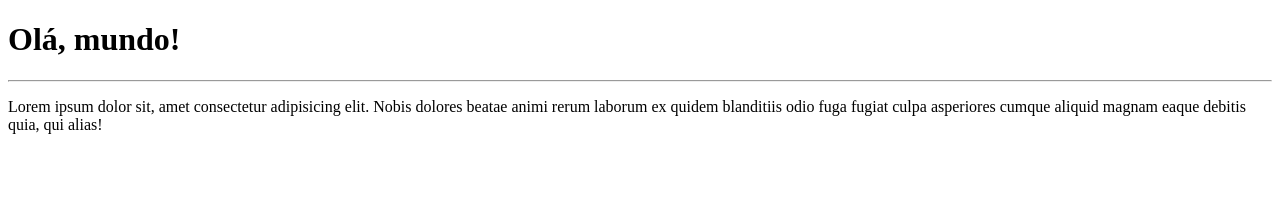
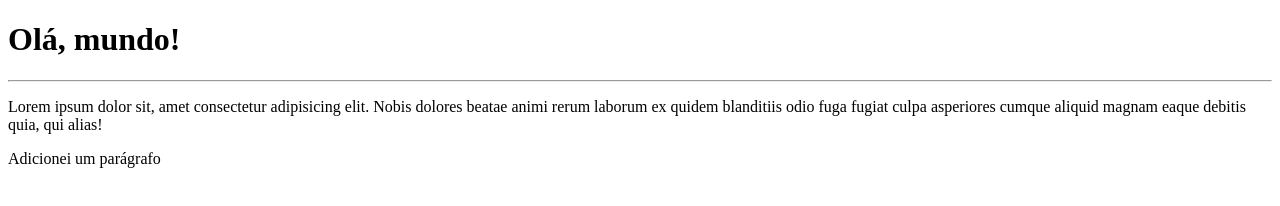
Before and after one commit to LuizFernandoRdsLinx3/Ola-Mundo, a plain HTML site: page site-exemplo/index.html in a window 1280 px wide. Drawn offline with Linux system fonts and the light colour scheme.

Commit message:
adicionei um paragrafo

```diff
--- a/site-exemplo/index.html
+++ b/site-exemplo/index.html
@@ -9,5 +9,7 @@
     <h1>Olá, mundo!</h1>
     <hr>
     <p>Lorem ipsum dolor sit, amet consectetur adipisicing elit. Nobis dolores beatae animi rerum laborum ex quidem blanditiis odio fuga fugiat culpa asperiores cumque aliquid magnam eaque debitis quia, qui alias!</p>
+
+    <p>Adicionei um parágrafo</p>
 </body>
 </html>
```
